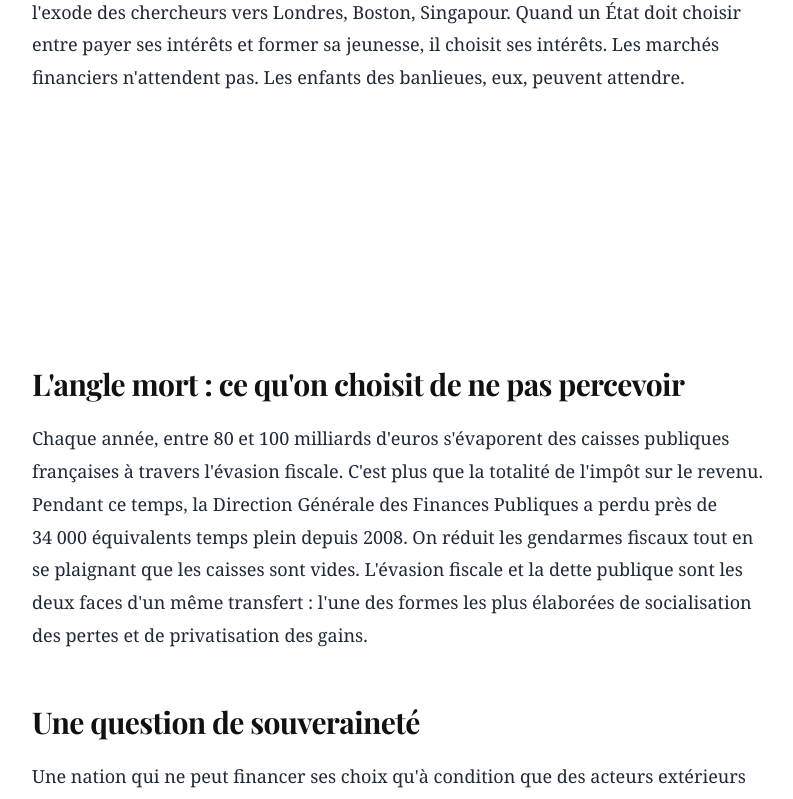
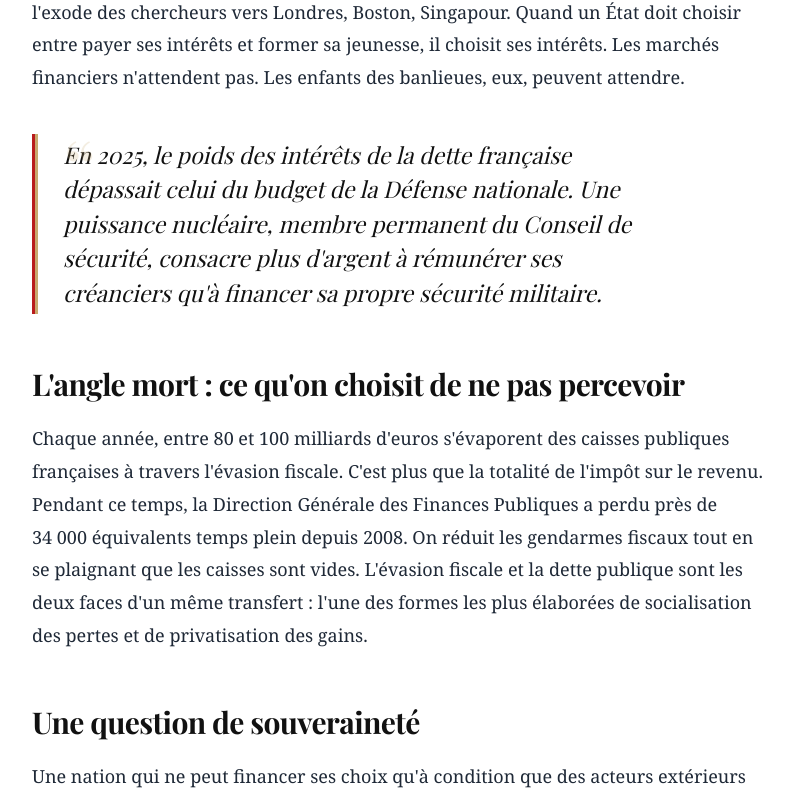
Before and after one commit to SteveMrld/Prisme, a Next.js app: page /grands-formats/dette-souveraine in a window 1280 px wide. Shown: the part 3438-4237 px from the top of the page, without its empty margins (242-1035 px from the left). Built offline with nearby package versions, Linux system fonts and the light colour scheme; no server answers; a web font is replaced by a local one.

Commit message:
fix: pull-quote opacity:1 par défaut — espaces vides dans dette-souveraine

```diff
--- a/app/article-content.css
+++ b/app/article-content.css
@@ -1679,8 +1679,8 @@ sup {
 .confins-article .pull-quote,
 .confins-article .content-embed,
 .confins-article .notes-section {
-  opacity: 0;
-  transform: translateY(12px);
+  opacity: 1;
+  transform: translateY(0);
   transition: opacity 0.55s cubic-bezier(0.22,1,0.36,1),
               transform 0.55s cubic-bezier(0.22,1,0.36,1);
 }
```
